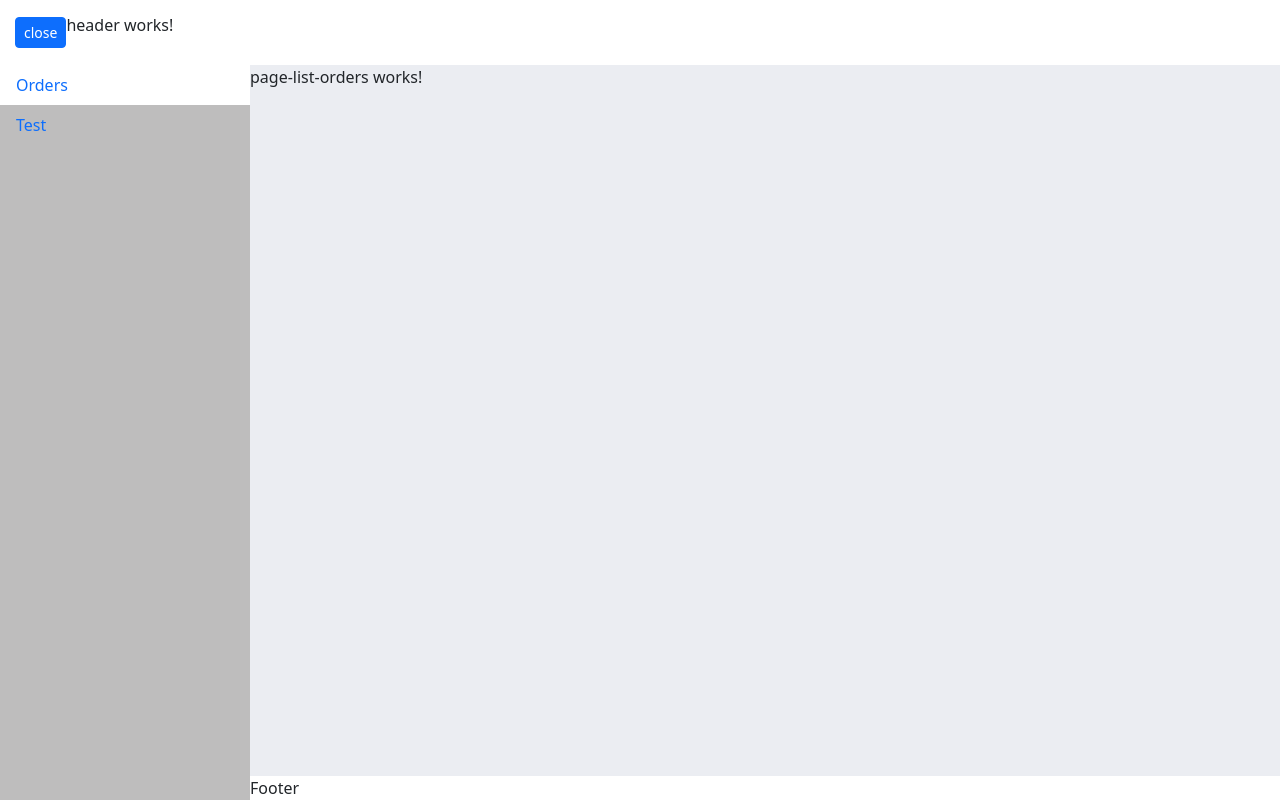
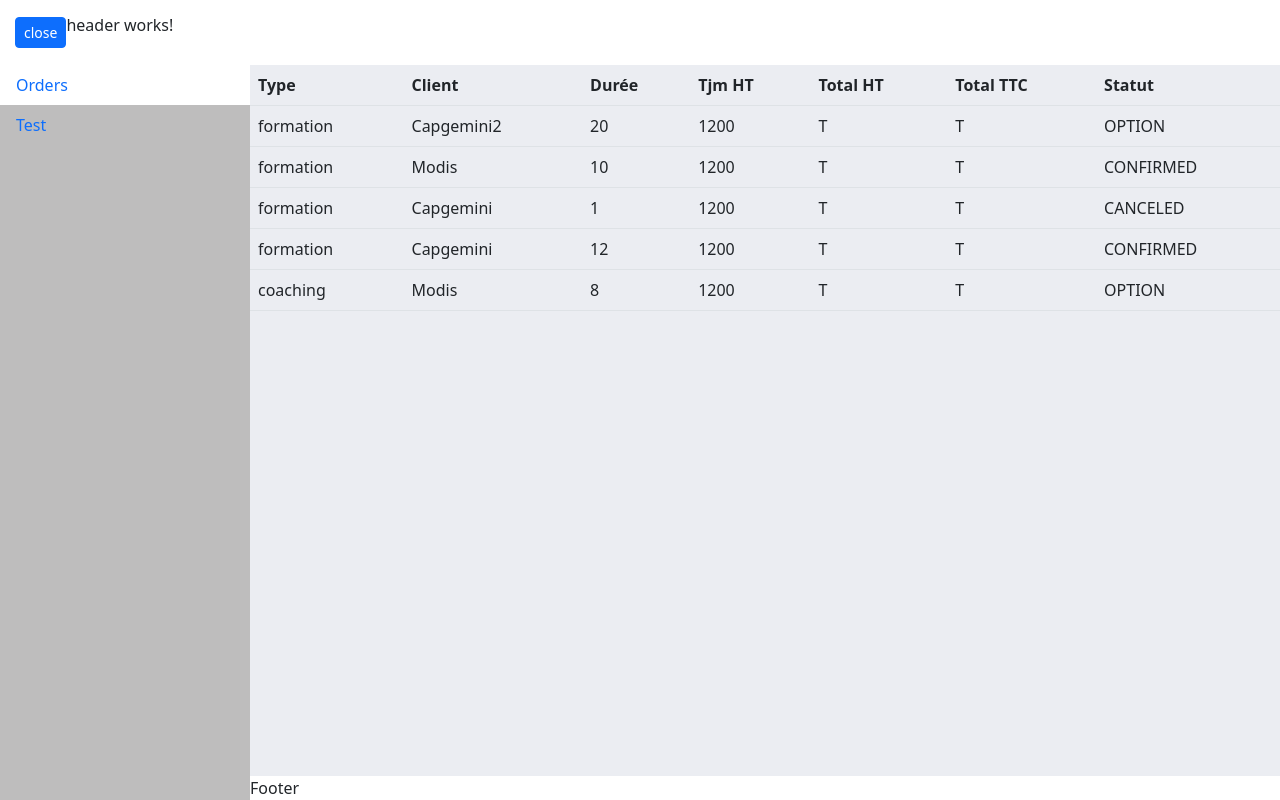
Before and after one commit to saharMsaed/crm, an Angular app: page /orders in a window 1280 px wide. Built offline with nearby package versions, Linux system fonts and the light colour scheme; data requests are answered from the project's data file.

Commit message:
affichage collection

```diff
--- a/src/app/orders/pages/page-list-orders/page-list-orders.component.html
+++ b/src/app/orders/pages/page-list-orders/page-list-orders.component.html
@@ -1 +1,18 @@
-<p>page-list-orders works!</p>
+<table class="table">
+  <thead>
+    <tr>
+      <th *ngFor="let header of headers">{{ header }}</th>
+    </tr>
+  </thead>
+  <tbody>
+    <tr *ngFor="let order of collection">
+      <td> {{ order.typePresta }} </td>
+      <td> {{ order.client }} </td>
+      <td> {{ order.nbJours }} </td>
+      <td> {{ order.tjmHt }} </td>
+      <td> T </td>
+      <td> T </td>
+      <td> {{ order.state }} </td>
+    </tr>
+  </tbody>
+</table>
--- a/src/app/orders/pages/page-list-orders/page-list-orders.component.ts
+++ b/src/app/orders/pages/page-list-orders/page-list-orders.component.ts
@@ -9,8 +9,10 @@ import { OrdersService } from '../../services/orders.service';
 })
 export class PageListOrdersComponent implements OnInit {
   public collection!: Order[];
+  public headers!: string[];
 
   constructor(private ordersService: OrdersService) {
+    this.headers = ['Type', 'Client', 'Durée', 'Tjm HT', 'Total HT', 'Total TTC', 'Statut']
     // souscrire pour récupérer dans le callback les données
     this.ordersService.collection$.subscribe((data) => {
       this.collection = data;
```
